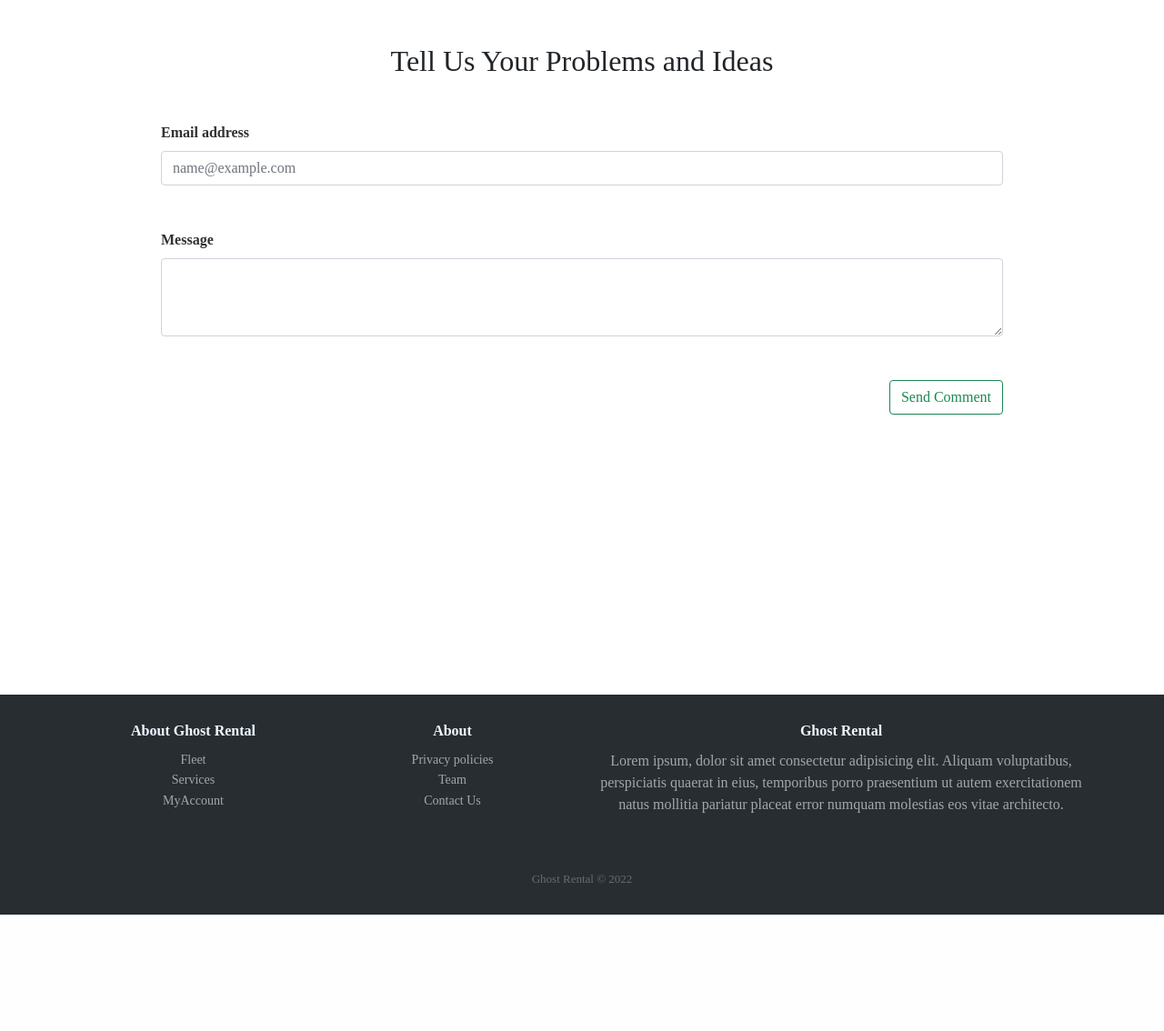
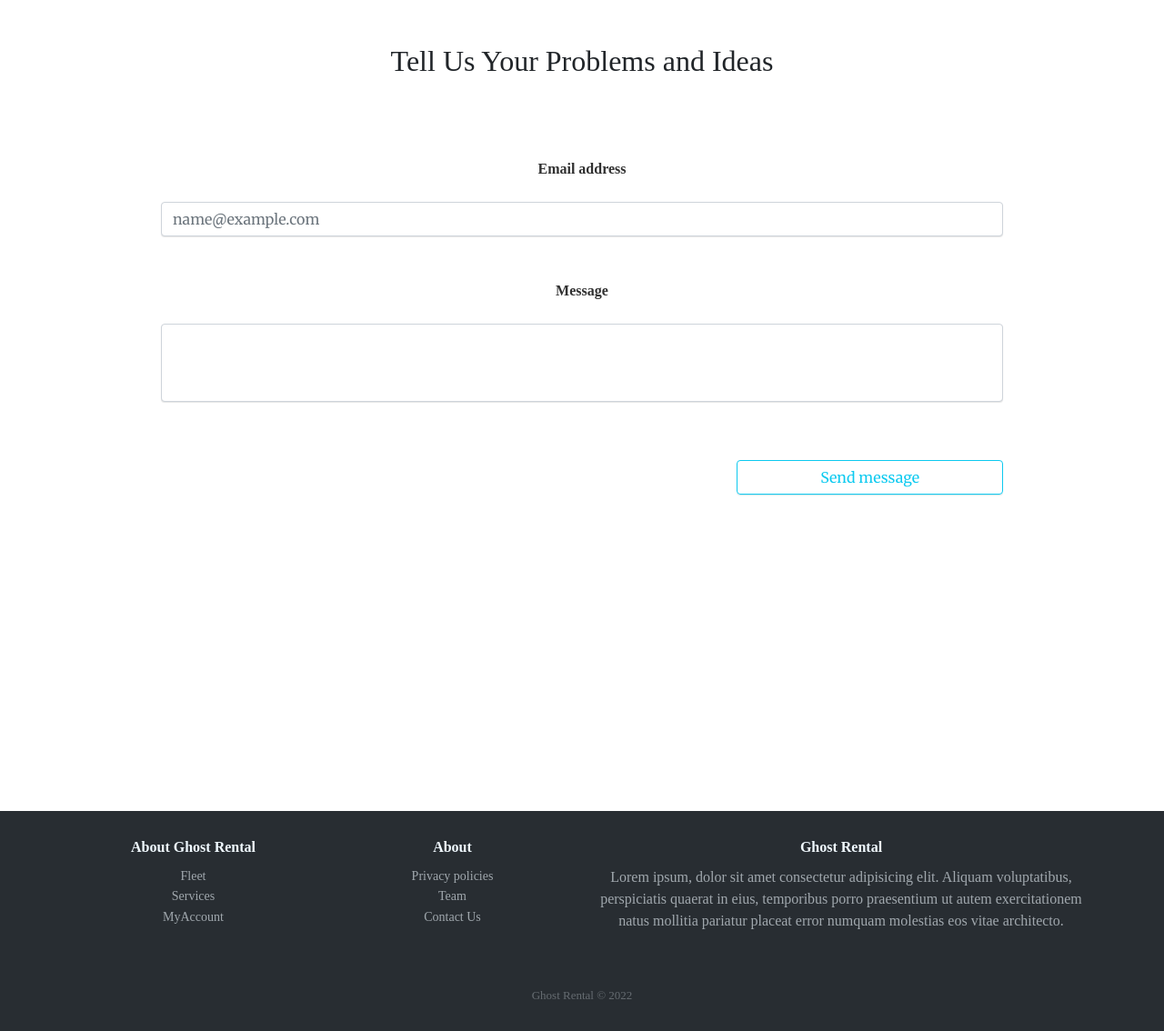
Before and after one commit to jokerghost484/CarRentalFinal, a PHP site: page /contactus.php in a window 1280 px wide. Shown: the part 56-1190 px from the top of the page at 91% size. Before the commit the page ends 1062 px from the top, so only its background shows below. Run offline with PHP 8.4, Linux system fonts and the light colour scheme; the visitor is signed in with stand-in values (Sample User, id 1); some libraries are stand-ins or nearby versions.

Commit message:
Contact us finished

```diff
--- a/contactus.php
+++ b/contactus.php
@@ -1,3 +1,8 @@
+<?php
+if (!isset($_SESSION)) {
+  session_start();
+}
+?>
 <!DOCTYPE html>
 <html lang="en">
 
@@ -18,6 +23,86 @@
 
 <body>
   <?php include("navbar.php"); ?>
+
+
+
+  <?php
+
+  $servername = "localhost";
+  $username = "root";
+  $password = "password";
+  $dbname = "carweb";
+
+  // Create connection
+  $conn = mysqli_connect($servername, $username, null, $dbname);
+  // Check connection
+  if (!$conn) {
+    die("Connection failed: " . mysqli_connect_error());
+  }
+
+  ?>
+
+
+
+<?php
+ $mesemail =  $message = "";
+ $mesemailErr = $message  = "";
+
+
+
+ if ($_SERVER["REQUEST_METHOD"] == "POST") {
+   $kaan = TRUE;
+
+
+
+
+   if (empty($_POST["mesemail"])) {
+     $mesemailErr = "mesemail is required";
+     $kaan = FALSE;
+   } else {
+     $mesemail = test_input($_POST["mesemail"]);
+   }
+
+   if (empty($_POST["message"])) {
+     $messageErr = "message is required";
+     $kaan = FALSE;
+   } else {
+     $message = test_input($_POST["message"]);
+   }
+
+
+   if ($kaan == TRUE) {
+     $stmt = $conn->prepare("INSERT INTO messagetable (MessageEmail,Message )
+      VALUES (?, ?)");
+     $stmt->bind_param("ss", $mesemail, $message);
+
+
+     if (isset($_POST['mesemail'])) {
+       $mesemail = $_POST["mesemail"];
+     }
+     if (isset($_POST['message'])) {
+       $message = $_POST["message"];
+     }
+
+     $stmt->execute();
+   }
+
+   if ($kaan == TRUE) {
+     echo "<script> location.href='index.php'; </script>";
+   }
+ }
+
+
+
+ function test_input($data)
+ {
+   $data = trim($data);
+   $data = stripslashes($data);
+   $data = htmlspecialchars($data);
+   return $data;
+ }
+
+ ?>
 
   <div class="modal fade" id="exampleModal" tabindex="-1" aria-labelledby="exampleModalLabel" aria-hidden="true">
     <div class="modal-dialog">
@@ -49,18 +134,26 @@
 
       </div>
       <div class="col-10">
+        <form method="post" action="<?php echo htmlspecialchars($_SERVER["PHP_SELF"]); ?>">
+
+
+
         <div class="mb-3">
           <label for="exampleFormControlInput1" class="form-label">Email address</label>
-          <input type="email" class="form-control" id="exampleFormControlInput1" placeholder="name@example.com">
+          <input type="email" class="form-control" id="exampleFormControlInput1" placeholder="name@example.com" name="mesemail" value="<?php echo isset($_POST["mesemail"]) ? $_POST["mesemail"] : ''; ?>">
         </div>
         <div class="mb-3 mt-5">
           <label for="exampleComment" class="form-label">Message</label>
-          <textarea class="form-control" id="exampleComment" rows="3"></textarea>
+          <textarea class="form-control" id="exampleComment" rows="3" name="message" value="<?php echo isset($_POST["message"]) ? $_POST["message"] : ''; ?>"></textarea>
         </div>
-        <div class="button56 mt-5 " style="text-align: right;">
-          <a class="btn btn-outline-success" data-bs-toggle="modal" data-bs-target="#exampleModal" href="#">Send
-            Comment</a>
-        </div>
+        <div class="row">
+    <div class="col-sm-8"></div>
+    <div class="col-sm-4"><input class="btn btn-outline-info mt-5" type="submit" name="message" value="Send message"></div>
+  </div>
+
+
+
+        </form>
       </div>
       <div class="col">
 
```
